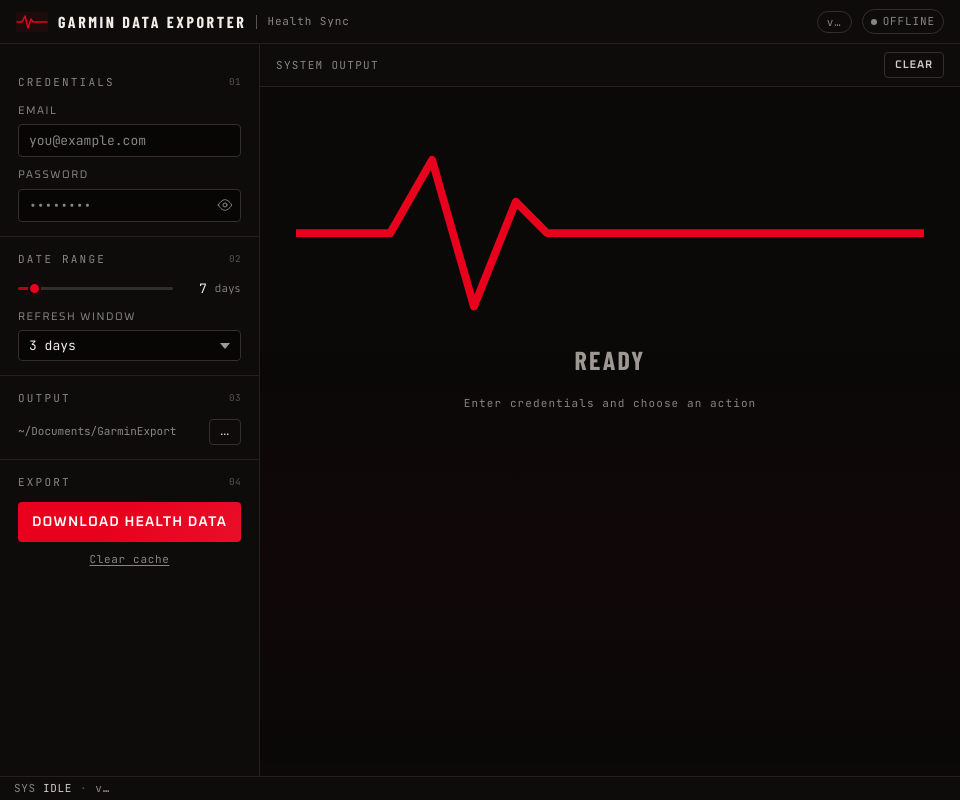
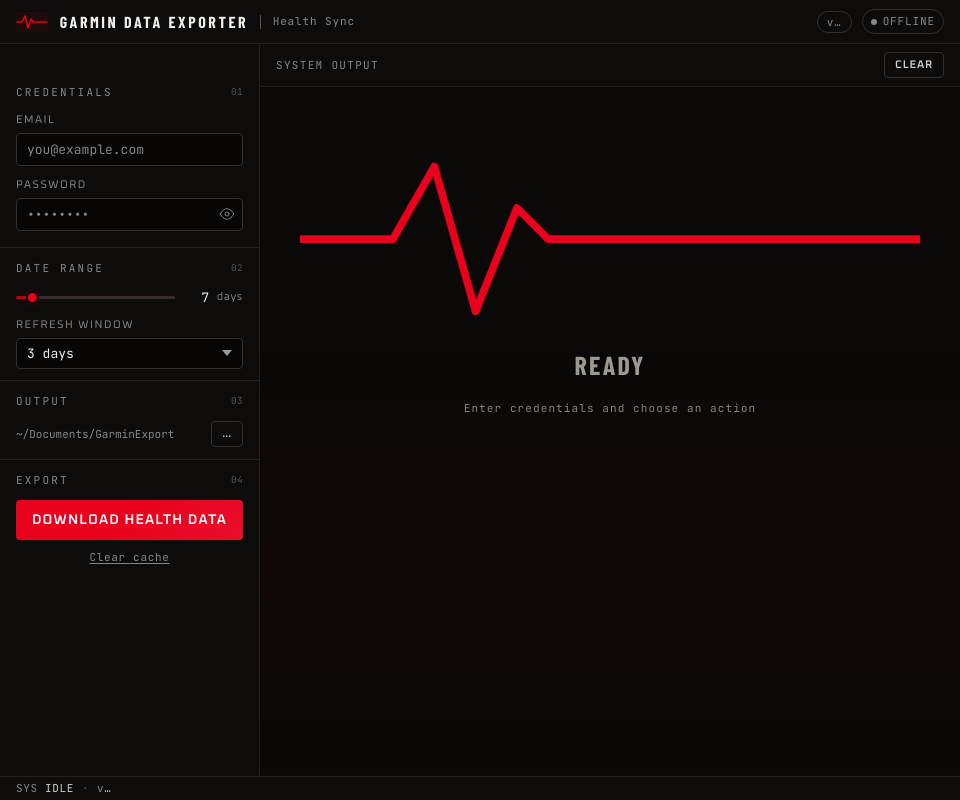
Before and after one commit to danihrndzld/garmin-health-exporter, an Electron app: page electron-app/renderer/index.html in a window 960 px wide. Drawn offline with nearby package versions, Linux system fonts and the light colour scheme; no server answers.

Commit message:
style(renderer): rhythmic spacing scale across sidebar and terminal
- Declare --sp-1..--sp-7 as clamp() tokens (4-based rhythm, fluid).
- Break the uniform '14px 18px' section padding: base at --sp-3/--sp-4,
  first section gets --sp-5 top breathing (entry point deserves air),
  subsequent sections tighten to move the eye toward Export.
- Align titlebar, terminal header, progress wrap, result banner, log,
  and statusbar to the same scale so the whole chrome shares one rhythm.
- Field gaps/margins and log-entry/slider/dir-row gaps tokenized.
- Button-internal padding (.btn / .btn-sm / #btn-health) intentionally
  untouched — control-internal rhythm is polish territory.

Unit 5 of docs/plans/2026-04-16-003-refactor-ui-impeccable-refinement-plan.md

```diff
--- a/electron-app/renderer/renderer.css
+++ b/electron-app/renderer/renderer.css
@@ -86,6 +86,15 @@
   --fw-ui:      500;
   --fw-body:    400;
   --fw-dim:     300;
+
+  /* ── Spacing scale (4-based rhythm, subtly fluid) ─────────────── */
+  --sp-1: clamp(3px, 0.2vw + 2px, 4px);
+  --sp-2: clamp(6px, 0.4vw + 4px, 8px);
+  --sp-3: clamp(10px, 0.6vw + 6px, 12px);
+  --sp-4: clamp(14px, 0.8vw + 10px, 16px);
+  --sp-5: clamp(20px, 1.2vw + 14px, 24px);
+  --sp-6: clamp(28px, 1.8vw + 18px, 32px);
+  --sp-7: clamp(40px, 2.6vw + 24px, 48px);
 }
 
 html, body { height: 100%; overflow: hidden; }
@@ -111,8 +120,8 @@
 #titlebar {
   display: flex;
   align-items: center;
-  gap: 10px;
-  padding: 0 16px;
+  gap: var(--sp-3);
+  padding: 0 var(--sp-4);
   height: 44px;
   flex-shrink: 0;
   -webkit-app-region: drag;
@@ -242,23 +251,27 @@
   overflow-y: auto;
   border-right: 1px solid var(--border);
   background: var(--bg-panel);
-  padding: 16px 0;
+  padding: var(--sp-4) 0;
 }
 
 .section {
-  padding: 14px 18px;
+  padding: var(--sp-3) var(--sp-4);
   border-bottom: 1px solid var(--border);
 }
 
-.section:last-child { border-bottom: none; }
+/* Rhythmic: first section (entry point) gets more vertical breathing */
+.section:first-of-type { padding-top: var(--sp-5); padding-bottom: var(--sp-4); }
+/* Later sections tighten to keep the eye moving toward the action */
+.section + .section { padding-top: var(--sp-3); }
+.section:last-child { border-bottom: none; padding-bottom: var(--sp-4); }
 
 .section-title {
   font-family: var(--font-mono);
   font-size: var(--fs-cap);
-  letter-spacing: .2em;
+  letter-spacing: var(--ls-micro);
   color: var(--text-dim);
   text-transform: uppercase;
-  margin-bottom: 12px;
+  margin-bottom: var(--sp-3);
   display: flex;
   justify-content: space-between;
   align-items: center;
@@ -273,8 +286,8 @@
 .field {
   display: flex;
   flex-direction: column;
-  gap: 5px;
-  margin-bottom: 10px;
+  gap: var(--sp-1);
+  margin-bottom: var(--sp-3);
 }
 
 .field:last-child { margin-bottom: 0; }
@@ -335,8 +348,8 @@
 .slider-row {
   display: flex;
   align-items: center;
-  gap: 8px;
-  margin-top: 4px;
+  gap: var(--sp-2);
+  margin-top: var(--sp-1);
 }
 
 .slider-val {
@@ -449,7 +462,7 @@
 
 /* ── Dir picker ────────────────────────────────────────────────────────── */
 .dir-row {
-  display: flex; gap: 6px; align-items: center;
+  display: flex; gap: var(--sp-2); align-items: center;
 }
 
 .dir-path {
@@ -495,7 +508,7 @@
   display: flex;
   align-items: center;
   justify-content: space-between;
-  padding: 8px 16px;
+  padding: var(--sp-2) var(--sp-4);
   border-bottom: 1px solid var(--border);
   flex-shrink: 0;
   background: var(--bg-panel);
@@ -511,7 +524,7 @@
 
 /* ── Progress ──────────────────────────────────────────────────────────── */
 #progress-wrap {
-  padding: 10px 16px;
+  padding: var(--sp-3) var(--sp-4);
   border-bottom: 1px solid var(--border);
   display: none;
   flex-shrink: 0;
@@ -522,7 +535,7 @@
 #progress-label {
   display: flex;
   justify-content: space-between;
-  margin-bottom: 6px;
+  margin-bottom: var(--sp-2);
   font-family: var(--font-mono);
   font-size: var(--fs-cap);
   color: var(--text-dim);
@@ -546,7 +559,7 @@
 /* ── Result banner ─────────────────────────────────────────────────────── */
 #result-banner {
   display: none;
-  padding: 10px 16px;
+  padding: var(--sp-3) var(--sp-4);
   font-family: var(--font-mono);
   font-size: var(--fs-body);
   border-bottom: 1px solid var(--border);
@@ -554,7 +567,7 @@
   cursor: pointer;
   transition: background .15s;
   align-items: center;
-  gap: 8px;
+  gap: var(--sp-2);
 }
 
 #result-banner.active { display: block; }
@@ -568,7 +581,7 @@
 #log {
   flex: 1;
   overflow-y: auto;
-  padding: 12px 16px;
+  padding: var(--sp-3) var(--sp-4);
   font-family: var(--font-mono);
   font-size: var(--fs-body);
   line-height: 1.65;
@@ -580,7 +593,7 @@
 #log::-webkit-scrollbar-track { background: transparent; }
 #log::-webkit-scrollbar-thumb { background: var(--border-mid); border-radius: 2px; }
 
-.log-entry { display: flex; gap: 10px; }
+.log-entry { display: flex; gap: var(--sp-3); }
 .log-ts    { color: var(--text-dim); flex-shrink: 0; min-width: 76px; }
 .log-msg   { color: var(--text); }
 
@@ -596,8 +609,8 @@
   flex-direction: column;
   align-items: center;
   justify-content: center;
-  padding: 40px 20px;
-  gap: 12px;
+  padding: var(--sp-7) var(--sp-5);
+  gap: var(--sp-3);
 }
 
 #welcome.hidden { display: none; }
@@ -635,8 +648,8 @@
 #statusbar {
   display: flex;
   align-items: center;
-  gap: 8px;
-  padding: 0 14px;
+  gap: var(--sp-2);
+  padding: 0 var(--sp-4);
   height: 24px;
   flex-shrink: 0;
   border-top: 1px solid var(--border);
```
